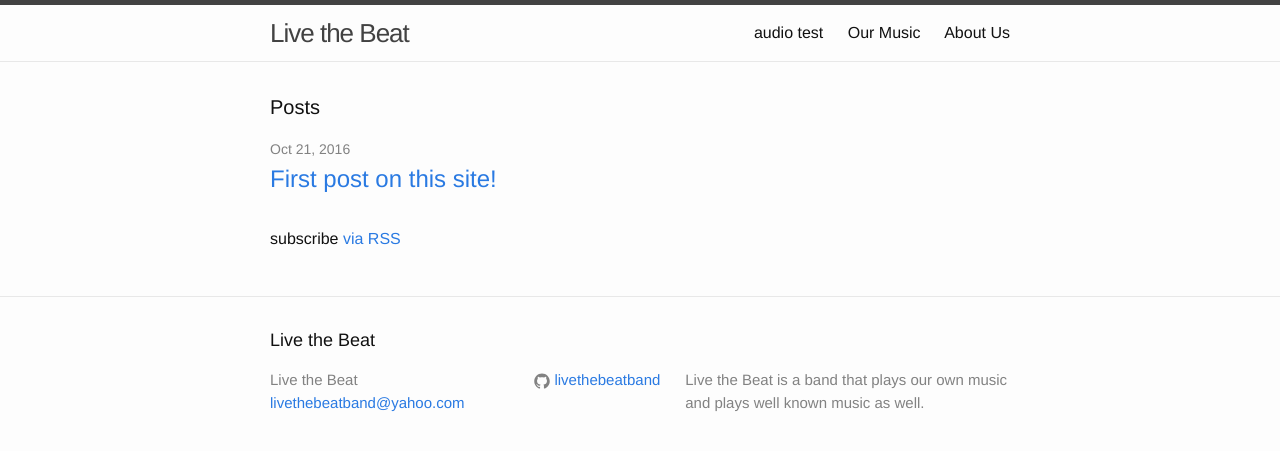
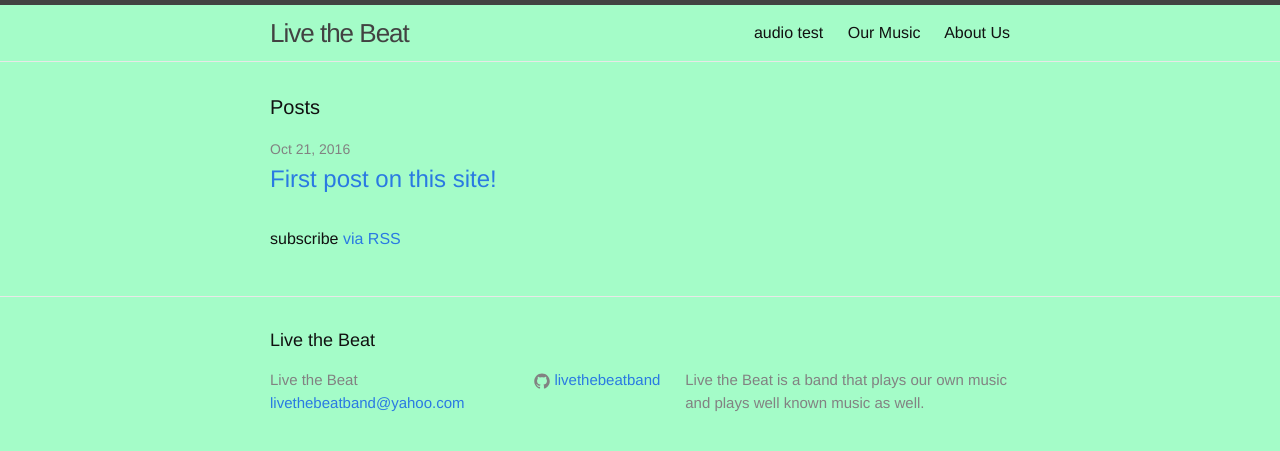
Before and after one commit to livethebeatband/livethebeatband.github.io, a Jekyll site: the page built from index.html, in a window 1280 px wide. Shown: the top 451 px of the page. Built offline with Jekyll 4.4.1, drawn with Linux system fonts in a browser that asks for light colours.

Commit message:
Update main.scss

```diff
--- a/css/main.scss
+++ b/css/main.scss
@@ -15,7 +15,7 @@ $base-line-height: 1.5;
 $spacing-unit:     30px;
 
 $text-color:       #111;
-$background-color: #fdfdfd;
+$background-color: #a4fcc8;
 $brand-color:      #2a7ae2;
 
 $grey-color:       #828282;
```
